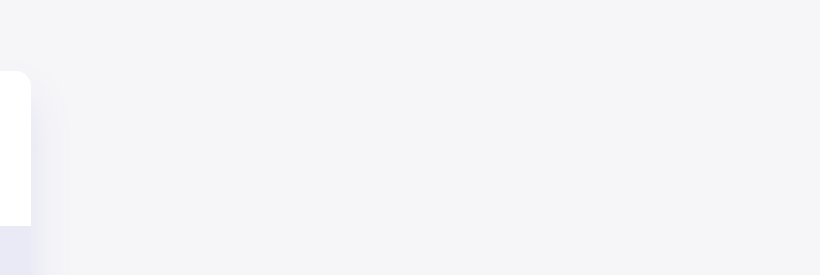
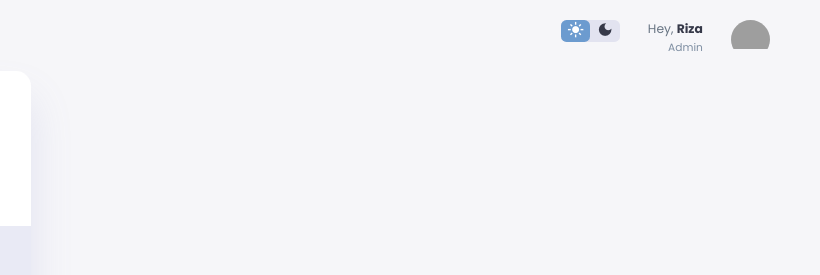
Before and after one commit to NANDRYS/AsmrProg-1, a plain HTML site: page index.html in a window 1280 px wide. Shown: the top 275 px of the page, 150-970 px from the left. Drawn offline with Linux system fonts and the light colour scheme; grey boxes are pictures that could not be loaded; a script that the page names is missing.

Commit message:
Created: написал эконки переключениея темы и аватар пользователя

```diff
--- a/index.html
+++ b/index.html
@@ -69,6 +69,30 @@
         </div>
       </aside>
       <!-- End of sidebar -->
+
+      <!-- Right-section -->
+      <div class="right-section">
+        <div class="nav">
+          <button id="menu-btn">
+            <span class="material-icons-sharp">menu</span>
+          </button>
+          <div class="dark-mode">
+            <span class="material-icons-sharp active"> light_mode </span>
+            <span class="material-icons-sharp"> dark_mode </span>
+          </div>
+
+          <div class="profile">
+            <div class="info">
+              <p>Hey, <b>Riza</b></p>
+              <small class="text-muted">Admin</small>
+            </div>
+            <div class="profile-photo">
+              <img src="images/profile-1.jpg" alt="#" />
+            </div>
+          </div>
+        </div>
+      </div>
+      <!-- endRight-section -->
     </div>
 
     <script src="orders.js"></script>
--- a/style.css
+++ b/style.css
@@ -197,3 +197,52 @@ aside .sidebar .message-count {
   font-size: 11px;
   border-radius: var(--border-radius-1);
 }
+
+/* это секция с иконками переключения темы и иконкой пользователя, так же там есть иконка (у нее сейчас hiden стоит) при изменении ширины экрана она будет появлятся или уберем потом */
+.right-section {
+  margin-top: 1.4rem;
+}
+.right-section .nav {
+  display: flex;
+  justify-content: end;
+  gap: 2rem;
+}
+.right-section .nav button {
+  display: none;
+}
+.right-section .dark-mode {
+  background-color: var(--color-light);
+  display: flex;
+  justify-content: space-between;
+  align-items: center;
+  height: 1.6rem;
+  width: 4.2rem;
+  cursor: pointer;
+  border-radius: var(--border-radius-1);
+}
+
+.right-section .dark-mode span {
+  font-size: 1.2rem;
+  width: 50%;
+  height: 100%;
+  display: flex;
+  align-items: center;
+  justify-content: center;
+}
+.right-section .dark-mode span.active {
+  background-color: var(--color-primary);
+  color: white;
+  border-radius: var(--border-radius-1);
+}
+.right-section .nav .profile {
+  display: flex;
+  gap: 2rem;
+  text-align: right;
+}
+
+.right-section .nav .profile .profile-photo {
+  width: 2.8rem;
+  height: 2.8rem;
+  border-radius: 50%;
+  overflow: hidden;
+}
```
